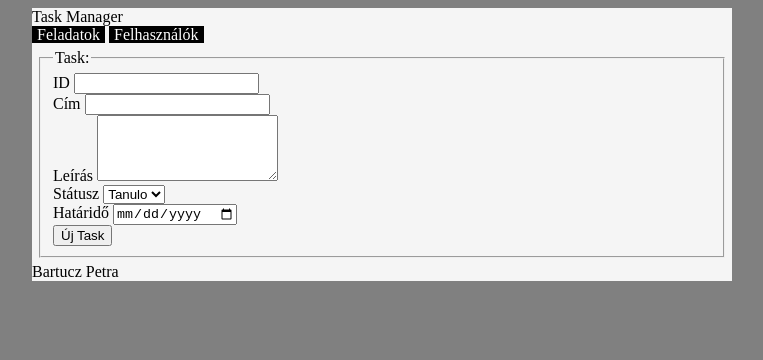
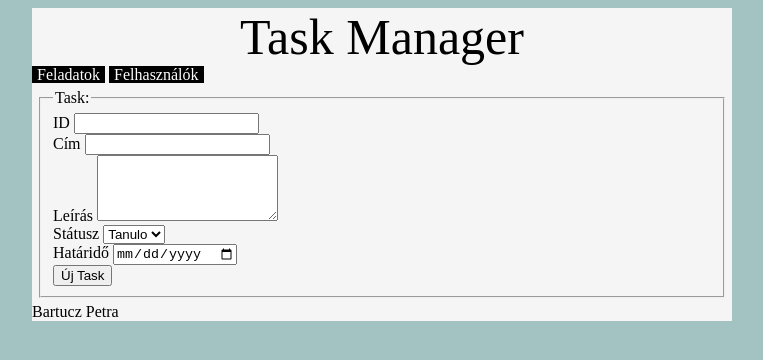
Before and after one commit to Trollok-Kft/TaskManager, a plain HTML site: page index.html in a window 1280 px wide. Shown: the whole page, without its empty margins (258-1021 px from the left). Drawn offline with nearby package versions, Linux system fonts and the light colour scheme; no server answers.

Commit message:
stiluslapok szerkezet

```diff
--- a/css/szerkezet.css
+++ b/css/szerkezet.css
@@ -1,6 +1,10 @@
 @charset "utf-8";
 body{
-    background-color: gray;
+    background-color: #a3c2c2;
+}
+header{
+    text-align: center;
+    font-size: 50px;
 }
 main{
     width: 80%;
@@ -24,6 +28,10 @@ nav a{
     grid-area: n;
 
 }
+nav a:hover{
+    background-color: #a3c2c2;
+    color: black;
+}
 section{
     margin: 5px;
     grid-area: s;
```
